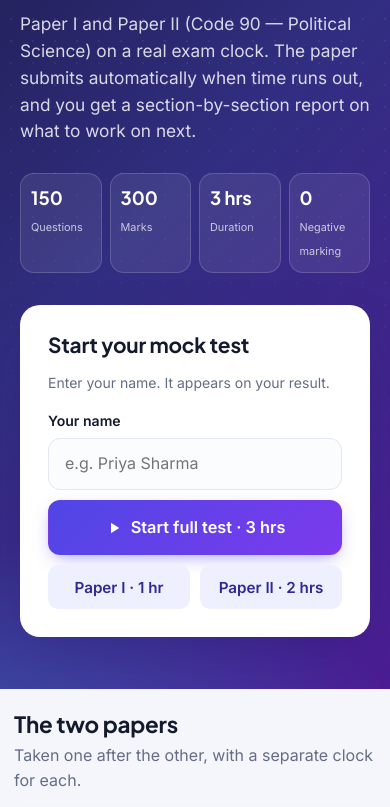
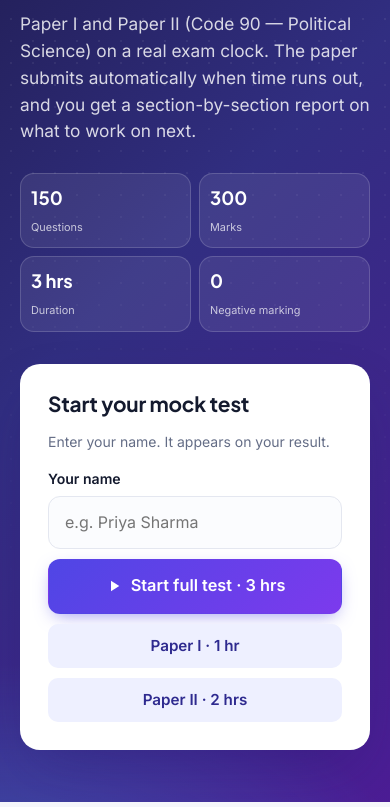
Before and after one commit to Rkatyal000/ugc-net, a plain HTML site: page index.html in a window 390 px wide. Shown: the part 271-1078 px from the top of the page. Drawn offline with Linux system fonts and the light colour scheme.

Commit message:
Fix horizontal overflow on very narrow phones
Co-Authored-By: Claude Opus 5.5 <noreply@anthropic.com>

```diff
--- a/styles.css
+++ b/styles.css
@@ -307,6 +307,12 @@ select.sel { padding: .45em .7em; border-radius: 10px; border: 1px solid var(--l
   .hero-stats b { font-size: 1.15rem; }
   .hero-stats span { font-size: .68rem; }
 }
+@media (max-width: 400px) {
+  .hero-stats { grid-template-columns: repeat(2, 1fr); }
+  .split { grid-template-columns: 1fr; }
+  .facts div { min-width: 70px; }
+}
+.hero-inner > *, .exam-body > *, .grid2 > * { min-width: 0; }
 @media print {
   body { background: #fff; }
   .no-print, .nav, .foot { display: none !important; }
```
